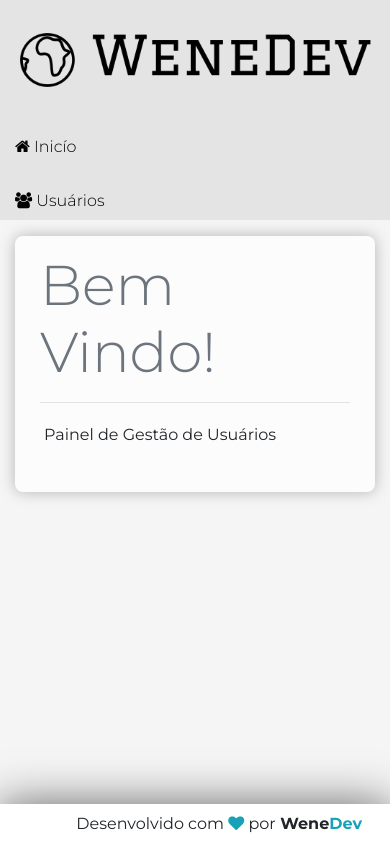
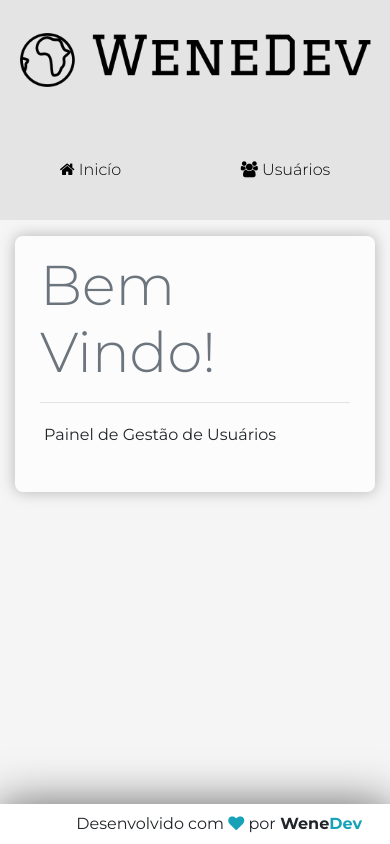
Before and after one commit to wenealves10/painel-admin, a React (Create React App) app: page / in a window 390 px wide. Built offline with nearby package versions, Linux system fonts and the light colour scheme.

Commit message:
Nav Style.css

```diff
--- a/src/components/Nav/Nav.css
+++ b/src/components/Nav/Nav.css
@@ -15,6 +15,24 @@ aside.menu-area{
 }
 
 .menu a:hover{
-    background: linear-gradient(135deg, #07a7e3 0%, #32dac3 100%);
+    background: linear-gradient(135deg, #4b4c4c 0%, #c6caca 100%);
     color: white;
+    font-weight: bold;
 }
+
+@media(max-width: 768px){
+    .menu{
+        display: flex;
+        justify-content: flex-start;
+        align-items: center;
+    }
+    .menu a{
+        display: inline;
+        padding: 10px;
+        margin: 0px;
+    }
+    .menu{
+        height: 100%;
+        justify-content: space-around;
+    }
+}
```
